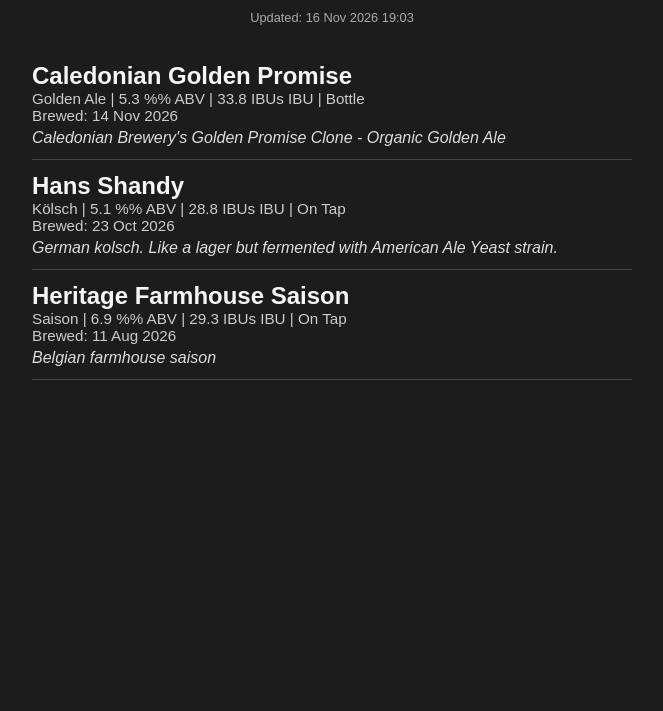
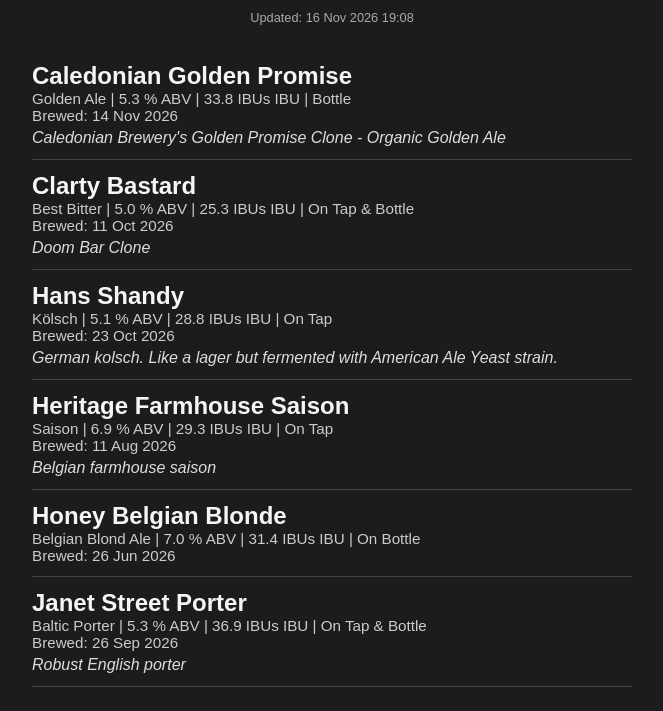
Before and after one commit to FiferDave/Tap-List, a plain HTML site: page index.html in a window 1280 px wide. Shown: the part 87-798 px from the top of the page, without its empty margins (308-971 px from the left). Drawn offline with Linux system fonts and the light colour scheme.

Commit message:
Menu update 2026-11-16 19:08

```diff
--- a/index.html
+++ b/index.html
@@ -54,12 +54,12 @@ h1 {
 <body>
 
 <h1>🍺 Beer Menu</h1>
-<p class="updated">Updated: 16 Nov 2026 19:03</p>
+<p class="updated">Updated: 16 Nov 2026 19:08</p>
 
     <div class="beer">
         <div class="name">Caledonian Golden Promise</div>
         <div class="meta">
-            Golden Ale | 5.3 %% ABV | 33.8 IBUs IBU | Bottle
+            Golden Ale | 5.3 % ABV | 33.8 IBUs IBU | Bottle
         </div>
 
         <div class="meta">
@@ -71,9 +71,23 @@ h1 {
         </div>
         </div>
     <div class="beer">
+        <div class="name">Clarty Bastard</div>
+        <div class="meta">
+            Best Bitter | 5.0 % ABV | 25.3 IBUs IBU | On Tap & Bottle
+        </div>
+
+        <div class="meta">
+            Brewed: 11 Oct 2026
+        </div>
+
+        <div class="desc">
+            Doom Bar Clone
+        </div>
+        </div>
+    <div class="beer">
         <div class="name">Hans Shandy</div>
         <div class="meta">
-            Kölsch | 5.1 %% ABV | 28.8 IBUs IBU | On Tap
+            Kölsch | 5.1 % ABV | 28.8 IBUs IBU | On Tap
         </div>
 
         <div class="meta">
@@ -87,7 +101,7 @@ h1 {
     <div class="beer">
         <div class="name">Heritage Farmhouse Saison</div>
         <div class="meta">
-            Saison | 6.9 %% ABV | 29.3 IBUs IBU | On Tap
+            Saison | 6.9 % ABV | 29.3 IBUs IBU | On Tap
         </div>
 
         <div class="meta">
@@ -98,5 +112,29 @@ h1 {
             Belgian farmhouse saison
         </div>
         </div>
+    <div class="beer">
+        <div class="name">Honey Belgian Blonde</div>
+        <div class="meta">
+            Belgian Blond Ale | 7.0 % ABV | 31.4 IBUs IBU | On Bottle
+        </div>
+
+        <div class="meta">
+            Brewed: 26 Jun 2026
+        </div>
+    </div>
+    <div class="beer">
+        <div class="name">Janet Street Porter</div>
+        <div class="meta">
+            Baltic Porter | 5.3 % ABV | 36.9 IBUs IBU | On Tap & Bottle
+        </div>
+
+        <div class="meta">
+            Brewed: 26 Sep 2026
+        </div>
+
+        <div class="desc">
+            Robust English porter
+        </div>
+        </div>
 </body>
 </html>
```
